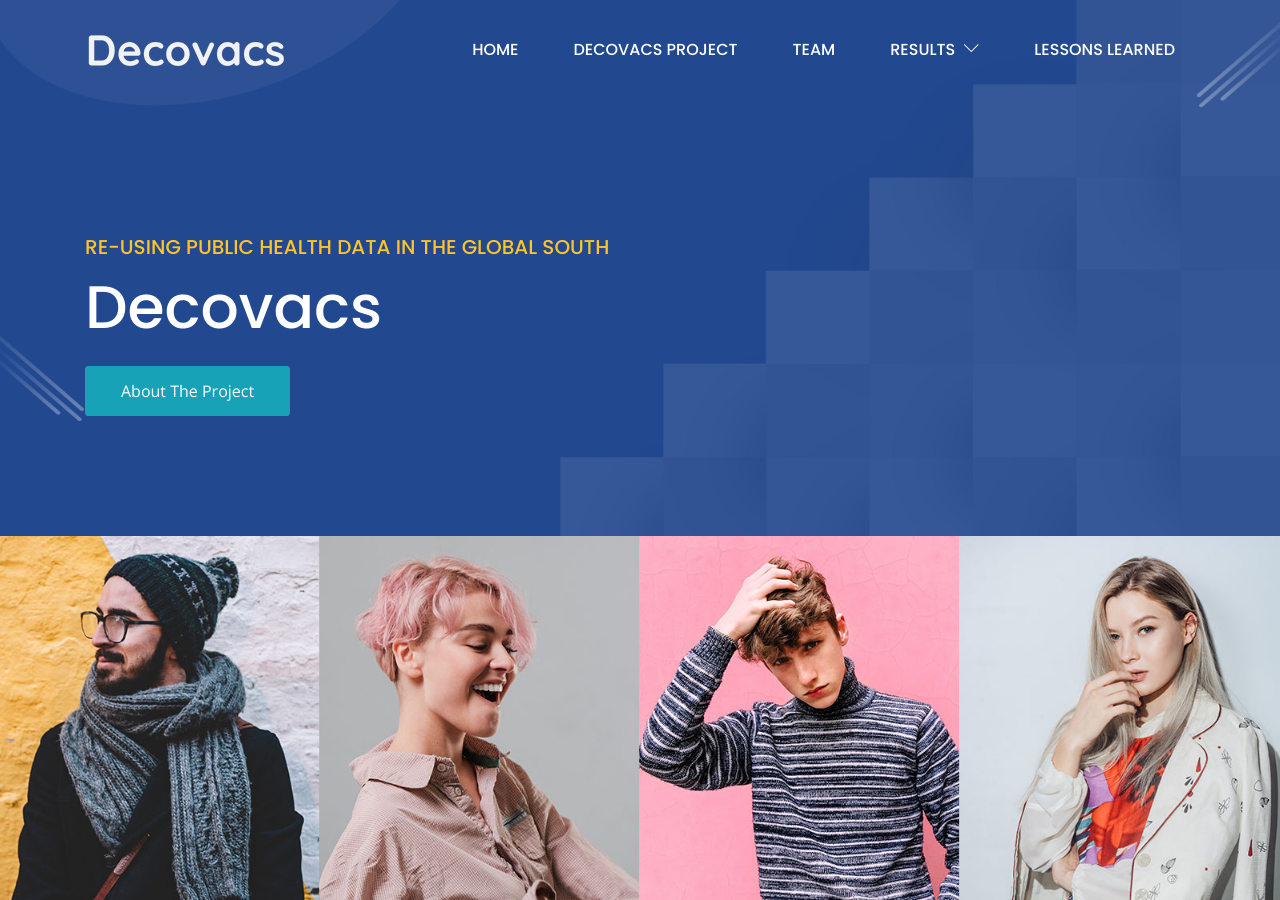
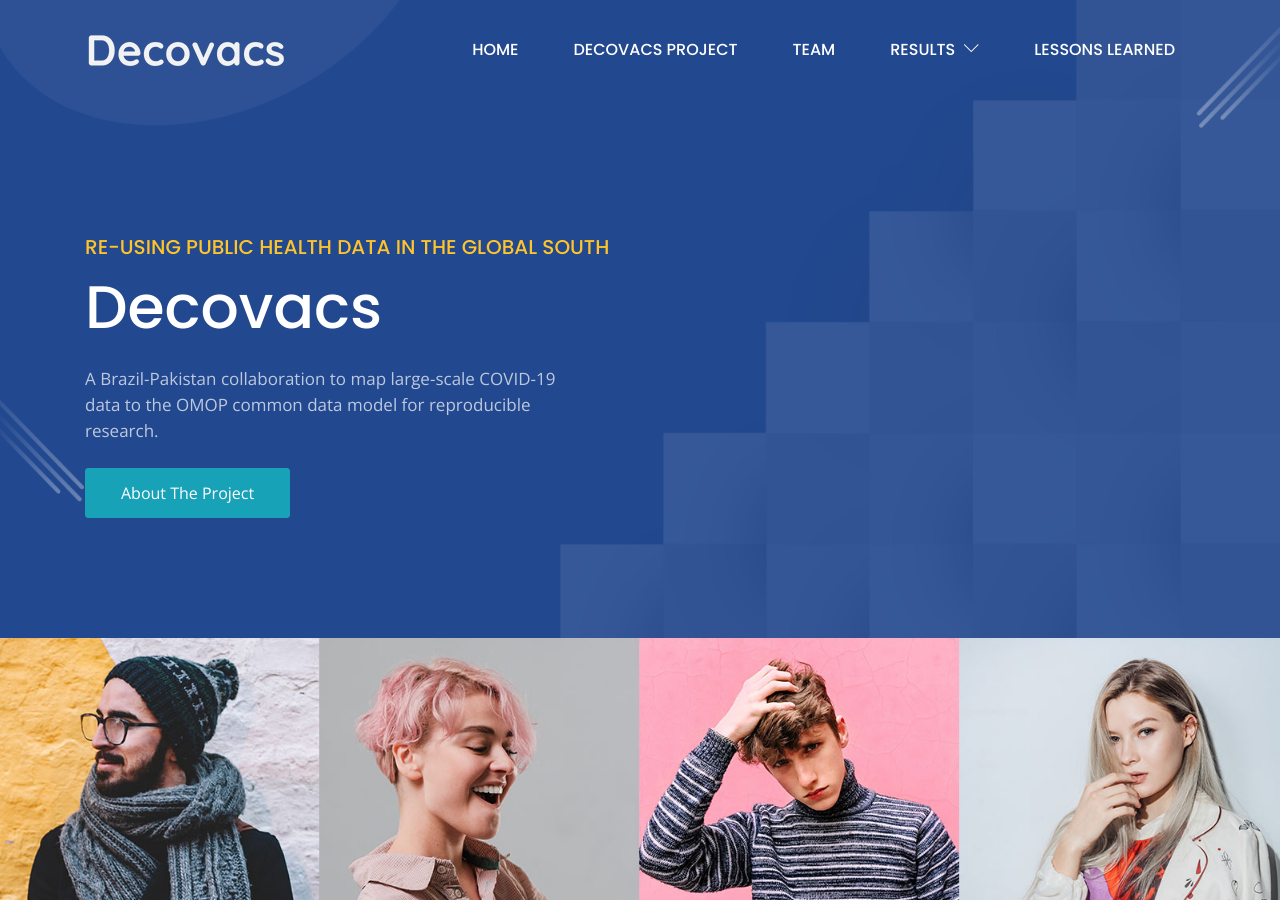
Before and after one commit to decovacs/decovacs.github.io, a Jekyll site: the page built from index.html, in a window 1280 px wide and 900 px high. Built offline with Jekyll 4.4.1, drawn with Linux system fonts in a browser that asks for light colours.

Commit message:
Update homepage_1.yml

```diff
--- a/_data/homepage_1.yml
+++ b/_data/homepage_1.yml
@@ -3,7 +3,7 @@ hero_area:
   background_image : "/assets/images/bg/banner-2.png"
   subtitle: "Re-using Public Health Data in the Global South"
   title : "Decovacs"
-  content : ""
+  content : "A Brazil-Pakistan collaboration to map large-scale COVID-19 data to the OMOP common data model for reproducible research."
   #image : "/assets/images/banner/banner-vacinas-covid.jpg"
   button:
     enable : true
```
